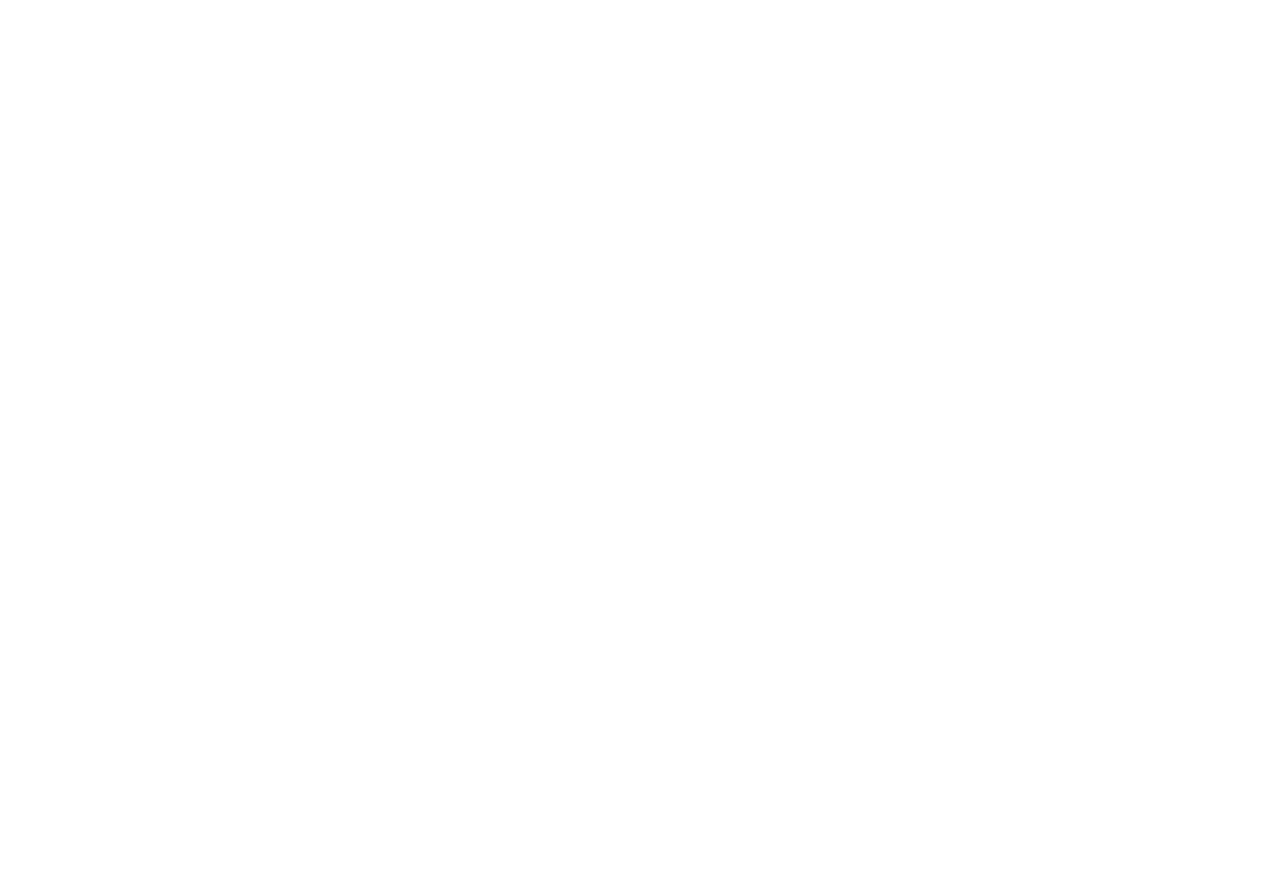
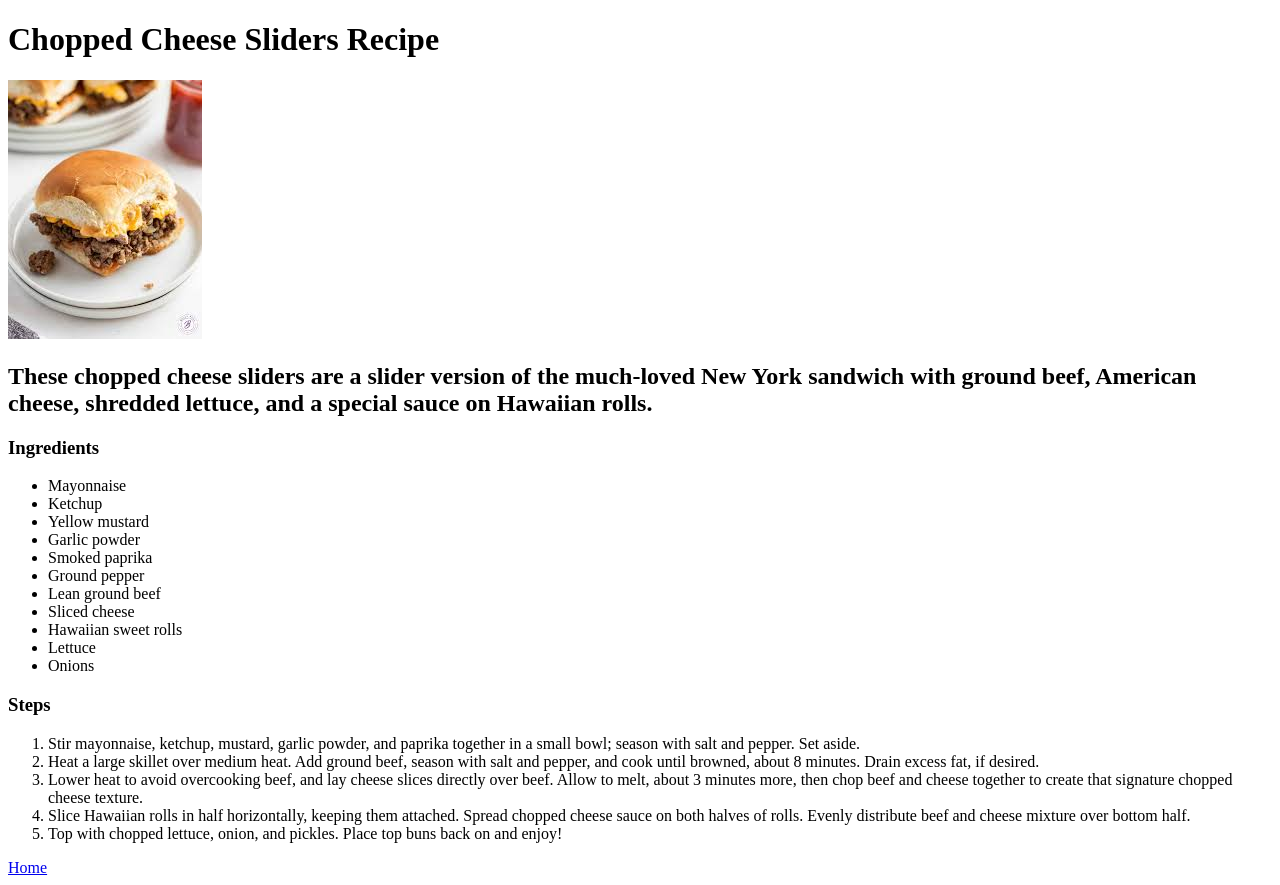
Before and after one commit to Melkias-Abraham/odin-recipes, a plain HTML site: page recipes/chopped-cheese-sliders.html in a window 1280 px wide. Before the commit the page ends 800 px from the top, so only its background shows below. Drawn offline with Linux system fonts and the light colour scheme.

Commit message:
Created a chopped cheese page with link to the home page at bottom.

```diff
--- a/recipes/chopped-cheese-sliders.html
+++ b/recipes/chopped-cheese-sliders.html
@@ -0,0 +1,37 @@
+<!DOCTYPE html>
+<html lang="en">
+<head>
+  <meta charset="UTF-8">
+  <meta name="viewport" content="width=device-width, initial-scale=1.0">
+  <title>Document</title>
+</head>
+<body>
+  <h1>Chopped Cheese Sliders Recipe</h1>
+  <img src="../photos/Chopped-Cheese.jpeg">
+  <h2>These chopped cheese sliders are a slider version of the much-loved New York sandwich with ground beef, American cheese, shredded lettuce, and a special sauce on Hawaiian rolls.</h2>
+  <h3>Ingredients</h3>
+  <ul>
+    <li>Mayonnaise</li>
+    <li>Ketchup</li>
+    <li>Yellow mustard</li>
+    <li>Garlic powder</li>
+    <li>Smoked paprika</li>
+    <li>Ground pepper</li>
+    <li>Lean ground beef</li>
+    <li>Sliced cheese</li>
+    <li>Hawaiian sweet rolls</li>
+    <li>Lettuce</li>
+    <li>Onions</li>
+  </ul>
+  <h3>Steps</h3>
+  <ol>
+    <li>Stir mayonnaise, ketchup, mustard, garlic powder, and paprika together in a small bowl; season with salt and pepper. Set aside.</li>
+    <li>Heat a large skillet over medium heat. Add ground beef, season with salt and pepper, and cook until browned, about 8 minutes. Drain excess fat, if desired.</li>
+    <li>Lower heat to avoid overcooking beef, and lay cheese slices directly over beef. Allow to melt, about 3 minutes more, then chop beef and cheese together to create that signature chopped cheese texture.</li>
+    <li>Slice Hawaiian rolls in half horizontally, keeping them attached. Spread chopped cheese sauce on both halves of rolls. Evenly distribute beef and cheese mixture over bottom half.</li>
+    <li>Top with chopped lettuce, onion, and pickles. Place top buns back on and enjoy!</li>
+  </ol>
+
+  <a href="../index.html">Home</a>
+</body>
+</html>
```
Also changed, not shown: recipes/Viet-Lemongrass-Chicken.html (+1 -1 lines).
